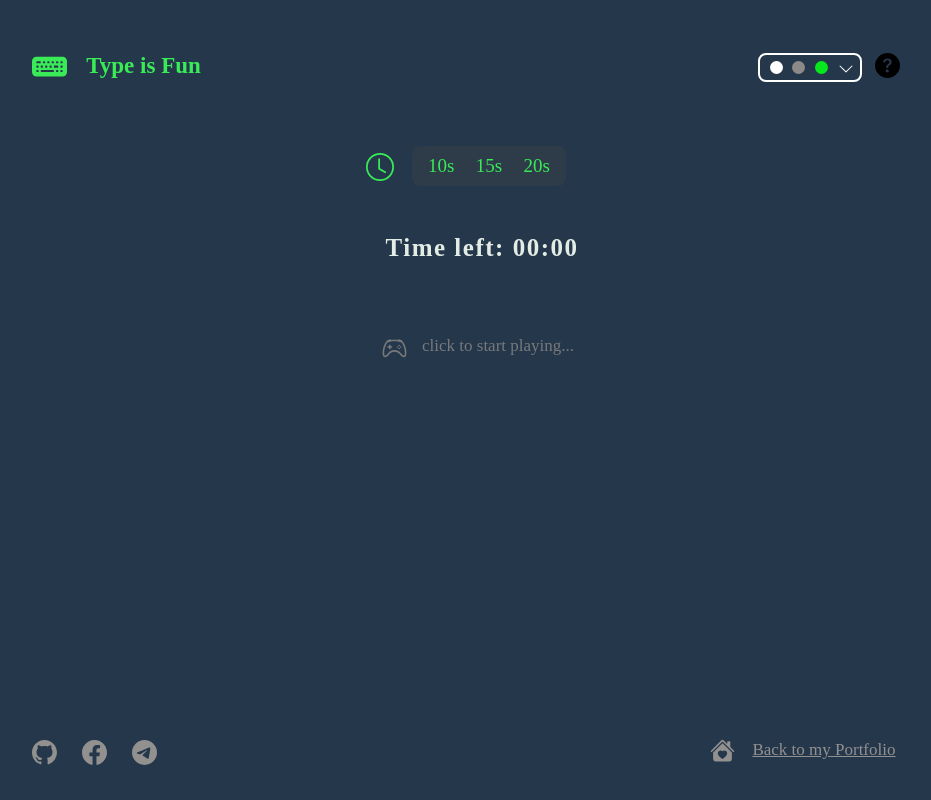
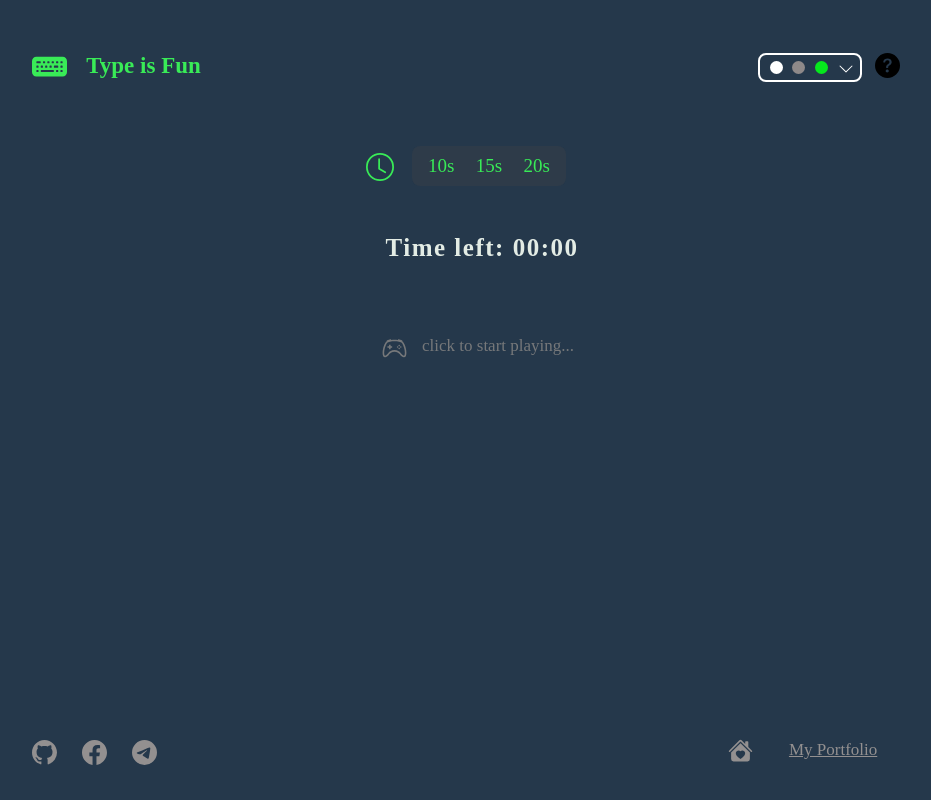
Before and after one commit to Yuteoctober/typingGame, a React (Vite) app: page / in a window 1280 px wide. Shown: the whole page, without its empty margins (174-1105 px from the left). Built offline with nearby package versions, Linux system fonts and the light colour scheme; no server answers.

Commit message:
txt change

```diff
--- a/src/App.tsx
+++ b/src/App.tsx
@@ -356,7 +356,7 @@ function App() {
         </div>
         <div className="right_btm">
           <BsFillHouseHeartFill className='port'/>
-          <a href='https://yute-dev.netlify.app/'>Back to my Portfolio</a>
+          <a href='https://yute-dev.netlify.app/'> My Portfolio</a>
         </div>
       </div>
       )}
```
